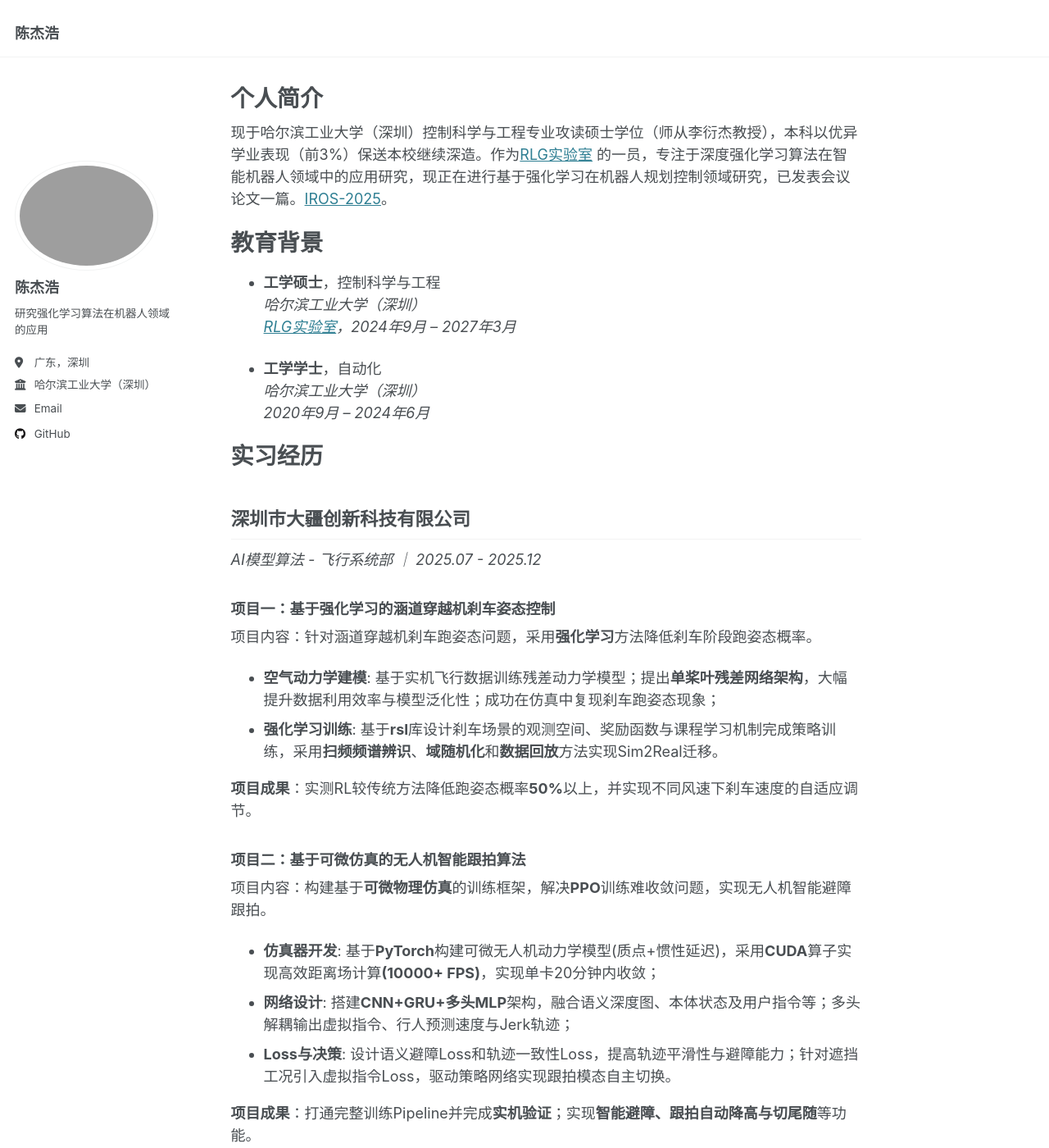
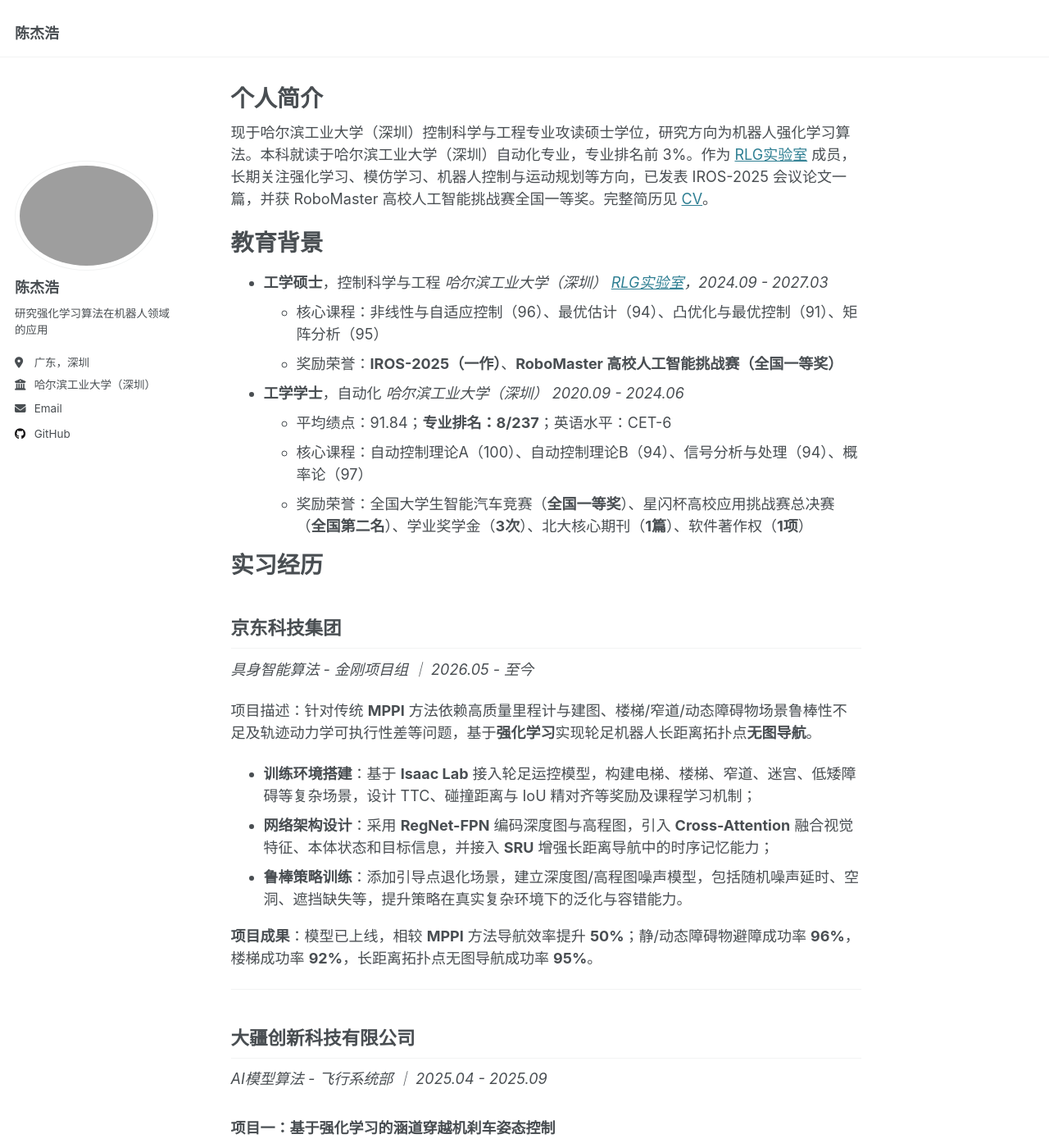
Before and after one commit to HITSZcjh/HITSZcjh.github.io, a Jekyll site: the page built from _pages/about.md, in a window 1280 px wide and 1400 px high. Shown: the whole window at 82% size. Built offline with Jekyll 4.4.1, drawn with Linux system fonts in a browser that asks for light colours; some of the changed text lies outside the part shown.

Commit message:
update about.md and cv

```diff
--- a/_pages/about.md
+++ b/_pages/about.md
@@ -7,35 +7,54 @@ redirect_from:
   - /about.html
 ---
 
-现于哈尔滨工业大学（深圳）控制科学与工程专业攻读硕士学位（师从李衍杰教授），本科以优异学业表现（前3%）保送本校继续深造。作为[RLG实验室](https://www.rlg-hitsz.net) 的一员，专注于深度强化学习算法在智能机器人领域中的应用研究，现正在进行基于强化学习在机器人规划控制领域研究，已发表会议论文一篇。[IROS-2025](https://arxiv.org/abs/2503.02649)。
+现于哈尔滨工业大学（深圳）控制科学与工程专业攻读硕士学位，研究方向为机器人强化学习算法。本科就读于哈尔滨工业大学（深圳）自动化专业，专业排名前 3%。作为 [RLG实验室](https://www.rlg-hitsz.net) 成员，长期关注强化学习、模仿学习、机器人控制与运动规划等方向，已发表 IROS-2025 会议论文一篇，并获 RoboMaster 高校人工智能挑战赛全国一等奖。完整简历见 [CV](/files/cv.pdf)。
 
 教育背景
 ======
 - **工学硕士**，控制科学与工程
   *哈尔滨工业大学（深圳）*
-  *[RLG实验室](https://www.rlg-hitsz.net)，2024年9月 – 2027年3月*
+  *[RLG实验室](https://www.rlg-hitsz.net)，2024.09 - 2027.03*
+  - 核心课程：非线性与自适应控制（96）、最优估计（94）、凸优化与最优控制（91）、矩阵分析（95）
+  - 奖励荣誉：**IROS-2025（一作）**、**RoboMaster 高校人工智能挑战赛（全国一等奖）**
 
 - **工学学士**，自动化
   *哈尔滨工业大学（深圳）*
-  *2020年9月 – 2024年6月*
+  *2020.09 - 2024.06*
+  - 平均绩点：91.84；**专业排名：8/237**；英语水平：CET-6
+  - 核心课程：自动控制理论A（100）、自动控制理论B（94）、信号分析与处理（94）、概率论（97）
+  - 奖励荣誉：全国大学生智能汽车竞赛（**全国一等奖**）、星闪杯高校应用挑战赛总决赛（**全国第二名**）、学业奖学金（**3次**）、北大核心期刊（**1篇**）、软件著作权（**1项**）
 
 实习经历
 ======
 
-## 深圳市大疆创新科技有限公司
-*AI模型算法 - 飞行系统部 ｜ 2025.07 - 2025.12*
+## 京东科技集团
+*具身智能算法 - 金刚项目组 ｜ 2026.05 - 至今*
+
+项目描述：针对传统 **MPPI** 方法依赖高质量里程计与建图、楼梯/窄道/动态障碍物场景鲁棒性不足及轨迹动力学可执行性差等问题，基于**强化学习**实现轮足机器人长距离拓扑点**无图导航**。
+
+- **训练环境搭建**：基于 **Isaac Lab** 接入轮足运控模型，构建电梯、楼梯、窄道、迷宫、低矮障碍等复杂场景，设计 TTC、碰撞距离与 IoU 精对齐等奖励及课程学习机制；
+- **网络架构设计**：采用 **RegNet-FPN** 编码深度图与高程图，引入 **Cross-Attention** 融合视觉特征、本体状态和目标信息，并接入 **SRU** 增强长距离导航中的时序记忆能力；
+- **鲁棒策略训练**：添加引导点退化场景，建立深度图/高程图噪声模型，包括随机噪声延时、空洞、遮挡缺失等，提升策略在真实复杂环境下的泛化与容错能力。
+
+**项目成果**：模型已上线，相较 **MPPI** 方法导航效率提升 **50%**；静/动态障碍物避障成功率 **96%**，楼梯成功率 **92%**，长距离拓扑点无图导航成功率 **95%**。
+
+****
+
+## 大疆创新科技有限公司
+*AI模型算法 - 飞行系统部 ｜ 2025.04 - 2025.09*
+
 ### 项目一：基于强化学习的涵道穿越机刹车姿态控制
-项目内容：针对涵道穿越机刹车跑姿态问题，采用**强化学习**方法降低刹车阶段跑姿态概率。
-- **空气动力学建模**: 基于实机飞行数据训练残差动力学模型；提出**单桨叶残差网络架构**，大幅提升数据利用效率与模型泛化性；成功在仿真中复现刹车跑姿态现象；
-- **强化学习训练**: 基于**rsl**库设计刹车场景的观测空间、奖励函数与课程学习机制完成策略训练，采用**扫频频谱辨识**、**域随机化**和**数据回放**方法实现Sim2Real迁移。
+项目描述：针对涵道穿越机刹车跑姿态问题，采用**强化学习**方法降低刹车阶段跑姿态概率。
+- **空气动力学建模**：基于实机飞行数据训练残差动力学模型；提出**单桨叶残差网络架构**，大幅提升数据利用效率与模型泛化性；成功在仿真中复现刹车跑姿态现象；
+- **强化学习训练**：基于 **rsl** 库设计刹车场景的观测空间、奖励函数与课程学习机制完成策略训练，采用**扫频频谱辨识**、**域随机化**和**数据回放**方法实现 Sim2Real 迁移。
 
 **项目成果**：实测RL较传统方法降低跑姿态概率**50%**以上，并实现不同风速下刹车速度的自适应调节。
 
 ### 项目二：基于可微仿真的无人机智能跟拍算法
-项目内容：构建基于**可微物理仿真**的训练框架，解决**PPO**训练难收敛问题，实现无人机智能避障跟拍。
-- **仿真器开发**: 基于**PyTorch**构建可微无人机动力学模型(质点+惯性延迟)，采用**CUDA**算子实现高效距离场计算**(10000+ FPS)**，实现单卡20分钟内收敛；
-- **网络设计**: 搭建**CNN+GRU+多头MLP**架构，融合语义深度图、本体状态及用户指令等；多头解耦输出虚拟指令、行人预测速度与Jerk轨迹；
-- **Loss与决策**: 设计语义避障Loss和轨迹一致性Loss，提高轨迹平滑性与避障能力；针对遮挡工况引入虚拟指令Loss，驱动策略网络实现跟拍模态自主切换。
+项目描述：构建基于**可微物理仿真**的训练框架，解决 **PPO** 训练难收敛问题，实现无人机智能避障跟拍。
+- **仿真器开发**：基于 **PyTorch** 构建可微无人机模型，采用 **CUDA** 算子实现高效距离场计算 **(10000+ FPS)**，实现单卡20分钟内收敛；
+- **网络设计**：搭建 **CNN+GRU+多头MLP** 架构，融合语义深度图、本体状态及用户指令等；多头解耦输出虚拟指令、行人预测速度与 Jerk 轨迹；
+- **Loss与决策**：设计语义避障 Loss 和轨迹一致性 Loss，提高轨迹平滑性与避障能力；针对遮挡工况引入虚拟指令 Loss，驱动策略网络实现跟拍模态自主切换。
 
 **项目成果**：打通完整训练Pipeline并完成**实机验证**；实现**智能避障、跟拍自动降高与切尾随**等功能。
 
@@ -45,13 +64,14 @@ redirect_from:
 
 ## 基于强化学习的无人机被动容错控制算法研究
 *负责人 ｜ 2024.01 – 2025.01*
-项目内容：基于**强化学习**方法实现无人机在任意单个旋翼失效任意程度下仍能保持有效的位置控制。
-- **架构设计**: 提出**Selector-Controller**网络架构，实现“故障感知-容错控制”一体化框架；
-- **仿真搭建**: 构建旋翼故障模型，基于OpenMP与Pybind实现底层并行加速与Python接口封装；
-- **策略训练**: 设计状态观测空间、奖励函数及针对性故障场景，采用**强化学习**与**行为克隆**联合训练；
-- **实机验证**: 完成模型参数辨识，采用**域随机化**实现**Sim2Real**，将策略成功部署至**PX4**飞控实测。
+项目描述：基于**强化学习**方法实现无人机在任意单个旋翼失效任意程度下仍能保持有效的位置控制。
+- **架构设计**：提出 **Selector-Controller** 网络架构，实现“故障感知-容错控制”一体化框架；
+- **仿真搭建**：构建旋翼故障模型，基于 OpenMP 与 Pybind 实现底层并行加速与 Python 接口封装；
+- **策略训练**：设计状态观测空间、奖励函数及针对性故障场景，采用**强化学习**与**行为克隆**联合训练；
+- **实机验证**：完成模型参数辨识，采用**域随机化**实现 **Sim2Real**，将策略成功部署至 **PX4** 飞控实测。
 
-**成果：IROS-2025，*J. Chen, K. Zhao, Z. Liu, Y. Li and Y. Lou, "Learning-Based Passive Fault-Tolerant Control of a Quadrotor with Rotor Failure," 2025 IEEE/RSJ International Conference on Intelligent Robots and Systems (IROS), Hangzhou, China, 2025, pp. 1876-1883, doi: 10.1109/IROS60139.2025.11245951.**
+**项目成果**：**IROS-2025**，*J. Chen, K. Zhao, Z. Liu, Y. Li and Y. Lou, "Learning-Based Passive Fault-Tolerant Control of a Quadrotor with Rotor Failure," 2025 IEEE/RSJ International Conference on Intelligent Robots and Systems (IROS), Hangzhou, China, 2025, pp. 1876-1883, doi: 10.1109/IROS60139.2025.11245951.*
+
 <iframe
   src="https://player.bilibili.com/player.html?bvid=BV1bm94YPE5x"
   width="720"
@@ -63,11 +83,13 @@ redirect_from:
 ****
 ## 基于MPCC的狭窄空间多机器人运动规划
 *负责人 ｜ 2023.10 – 2024.01*
-项目内容：采用模型预测轮廓控制（**MPCC**）实现**多机器人轨迹规划**，在实物机器人上验证所提方法。
-- 采用MPCC作为顶层规划模块, 同时将时空两个维度引入优化问题中, 实现多机器人的**动态避障**。
-- 采用MPC作为底层控制模块, 提高控制频率使算法满足**实时性**要求。
+项目描述：采用模型预测轮廓控制（**MPCC**）实现**多机器人时空动态避障**。
+- **规划模块**：采用 **MPCC** 将时空两个维度同时引入优化问题中，实现多机器人的**动态避障**；
+- **控制模块**：采用 **MPC** 提高控制频率使算法满足实时性要求。
 
-**成果：葛亚明,陈杰浩.模型预测轮廓控制的机器人群运动规划[J].实验室研究与探索,2024,43(07):28-33+58.DOI:10.19927/j.cnki.syyt.2024.07.006.**
+**项目成果**：将方法在实际机器人上进行验证，并发表中文核心期刊一篇。
+
+<!-- 不展示内容保留：以下条目来自旧版网页/简历注释，当前不在页面展示。
 
 ****
 ## 无人机轨迹跟踪控制的研究
@@ -80,11 +102,27 @@ redirect_from:
   <source src="https://hitszcjh.github.io/files/traj_x264.mp4" type="video/mp4">
   Your browser does not support the video tag.
 </video>
+-->
+
+<!-- ****
+项目经历
+====== -->
+
 
 ****
-
 项目经历
 ======
+
+## 基于强化学习的无人机端到端高速导航
+*竞赛，队长 ｜ 2026.03 - 2026.06*
+
+项目描述：构建**可微预训练+强化学习**端到端训练框架，实现复杂赛道中的高速避障飞行。
+
+- **仿真器开发**：基于 **CUDA** 搭建赛道环境，通过扫频实验辨识无人机惯量、延时等关键参数，并基于 **PyTorch** 构建并行可微的质点模型与完整动力学模型；
+- **训练框架**：针对高维视觉输入下强化学习难收敛问题，提出**可微仿真预训练+强化学习**两阶段训练流程，兼顾可微方法收敛快与强化学习奖励设计灵活的优势；
+- **策略设计**：设计状态观测、奖励函数与课程学习机制，引入 **SRU** 时序网络增强策略空间记忆能力，提升视野受限场景下的高速避障与自主减速能力。
+
+**项目成果**：**RoboMaster** 高校人工智能挑战赛（**全国一等奖**）。
 
 ### 基于鱼眼相机的全景环视拼接
 *核心成员 ｜ 2023.11 – 2024.01*
@@ -109,19 +147,6 @@ redirect_from:
 </video>
 
 ****
-### 基于深度学习的电磁循迹小车
-*核心成员 ｜ 2021.01 – 2021.08*
-项目内容：对小车的软硬件进行设计，实现小车对电磁轨迹进行跟踪，并以最快的速度完成比赛。
-- 设计与制作小车的单片机主控电路板，电机驱动电路板和电磁信号采集整流放大电路板。
-- 结合**神经网络**对不同的控制方案进行探索并验证（特征分类或端到端控制）。
-
-**成果：第十六届全国大学生智能汽车竞赛 (全国一等奖)**
-<video width="720" height="405" controls>
-  <source src="https://hitszcjh.github.io/files/smart_car_x264.mp4" type="video/mp4">
-  Your browser does not support the video tag.
-</video>
-
-****
 ### 基于深度学习的FPGA目标物体识别系统
 *负责人 ｜ 2022.09 – 2022.11*
 项目内容：使用FPGA纯硬件语言实现手写数字识别，结合FPGA并行构架特点对网络模型进行加速，设计**多级流水线**，在资源受限的FPGA平台上实现500Hz的处理频率。
@@ -129,3 +154,36 @@ redirect_from:
   <source src="https://hitszcjh.github.io/files/FPGA_x264.mp4" type="video/mp4">
   Your browser does not support the video tag.
 </video>
+
+****
+## 基于深度学习的电磁循迹小车
+*竞赛，核心成员 ｜ 2021.01 - 2021.08*
+
+项目描述：对小车的软硬件进行设计，控制小车对电磁轨迹赛道进行跟踪，并以最快的速度完成比赛。
+
+- **硬件设计**：设计与制作小车的单片机主控电路板、电机驱动电路板和信号采集整流放大电路板；
+- **控制模块**：结合神经网络对不同的方案进行探索并验证（**特征分类或行为克隆**）。
+
+**项目成果**：第十六届全国大学生智能汽车竞赛（**全国一等奖**）。
+
+<video width="720" height="405" controls>
+  <source src="https://hitszcjh.github.io/files/smart_car_x264.mp4" type="video/mp4">
+  Your browser does not support the video tag.
+</video>
+
+****
+
+技术能力
+======
+
+- 掌握常见的**机器人学习算法**（强化学习、模仿学习等）、**控制算法**（PID、MPC、LQR、INDI、滑模、反步等）、**感知算法**（卡尔曼滤波、粒子滤波等）、**规划算法**（A*、RRT、MinimumSnap、MPCC 等）
+- 掌握**机器人技术栈**（Isaac Lab、Pytorch、Tensorflow、OpenCV、Gazebo、ROS、CMake、Docker 等）
+- 熟练使用 C、C++、Python、Matlab 等编程语言；掌握 Linux 开发、单片机开发、电路设计及 PCB 制作。
+
+社团经历
+======
+
+## 南工绝影智能车战队
+*副队长 ｜ 2021.09 - 2023.09*
+
+负责战队招新、培训、日常周会等事宜；协助组织第16届全国大学生智能汽车竞赛广东省赛，协助组织第17届全国大学生智能汽车竞赛华南赛区区域赛，带队参加第17届全国大学生智能汽车全国总决赛。
```
Also changed, not shown: 1 other file.
